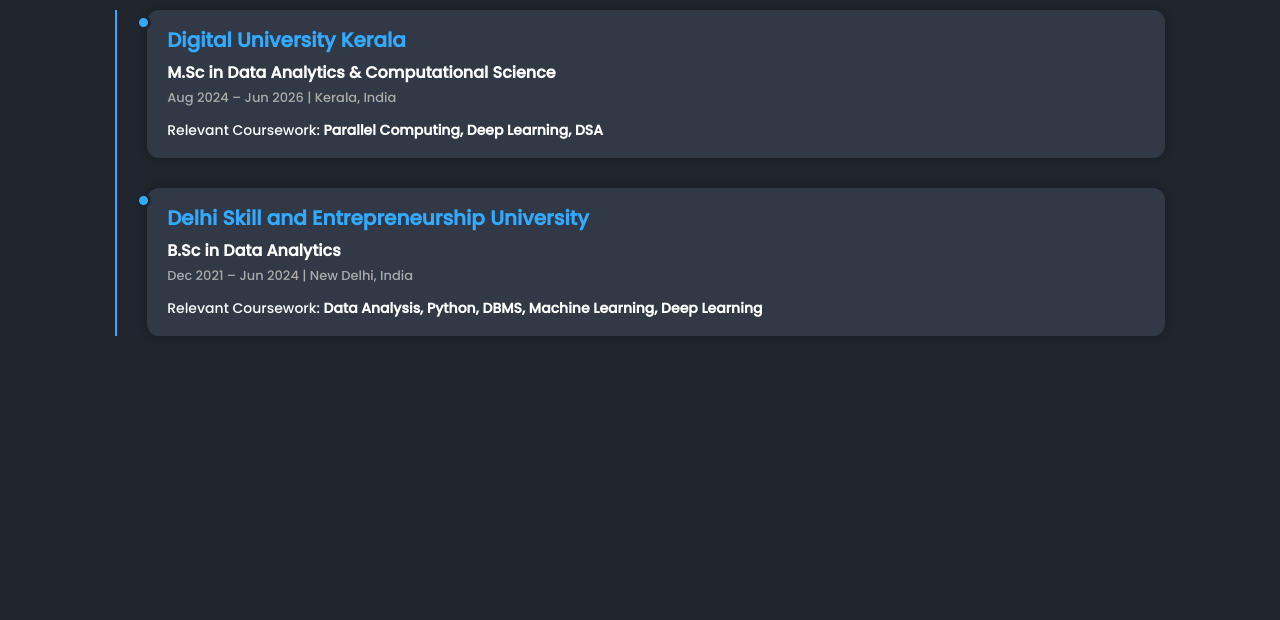
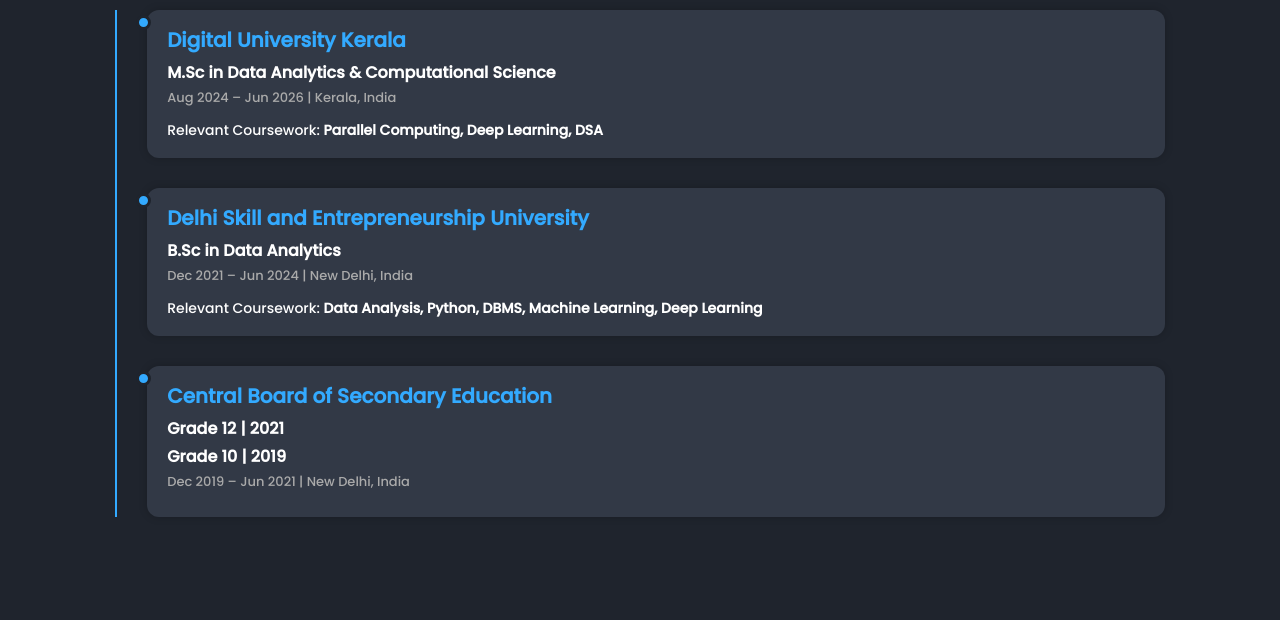
Before and after one commit to Aman18sh/portfolioo, a plain HTML site: page index.html in a window 1280 px wide. Shown: the part 180-800 px from the top of the page. Drawn offline with nearby package versions, Linux system fonts and the light colour scheme.

Commit message:
new education added

```diff
--- a/index.html
+++ b/index.html
@@ -49,6 +49,17 @@
                 <p>Relevant Coursework: <b>Data Analysis, Python, DBMS, Machine Learning, Deep Learning</b></p>
             </div>
         </div>
+
+        <div class="timeline-item">
+            <div class="timeline-dot"></div>
+            <div class="timeline-content">
+                <h3>Central Board of Secondary Education</h3>
+                <span class="degree">Grade 12 | 2021</span>
+                <span class="degree">Grade 10 | 2019</span>
+                <span class="duration">Dec 2019 – Jun 2021 | New Delhi, India</span>
+            </div>
+        </div>
+
     </div>
     </section>
 
```
